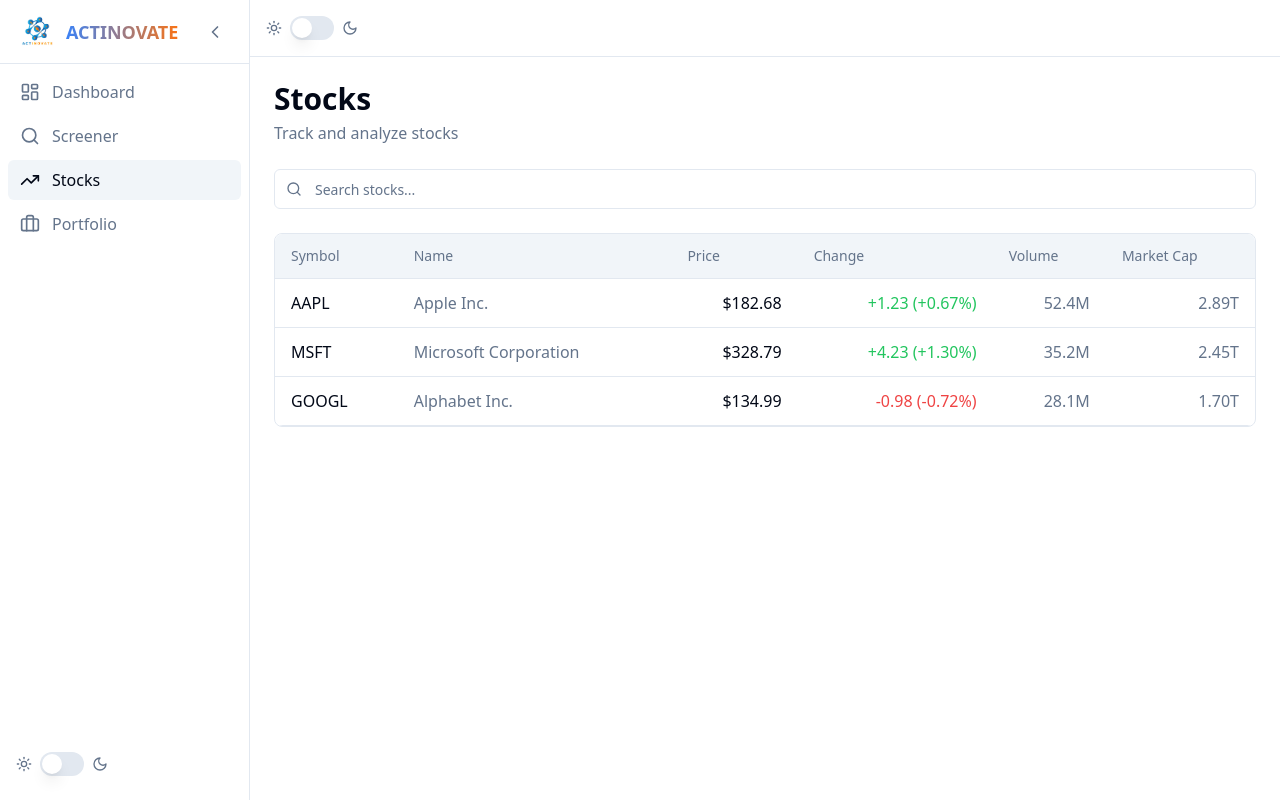
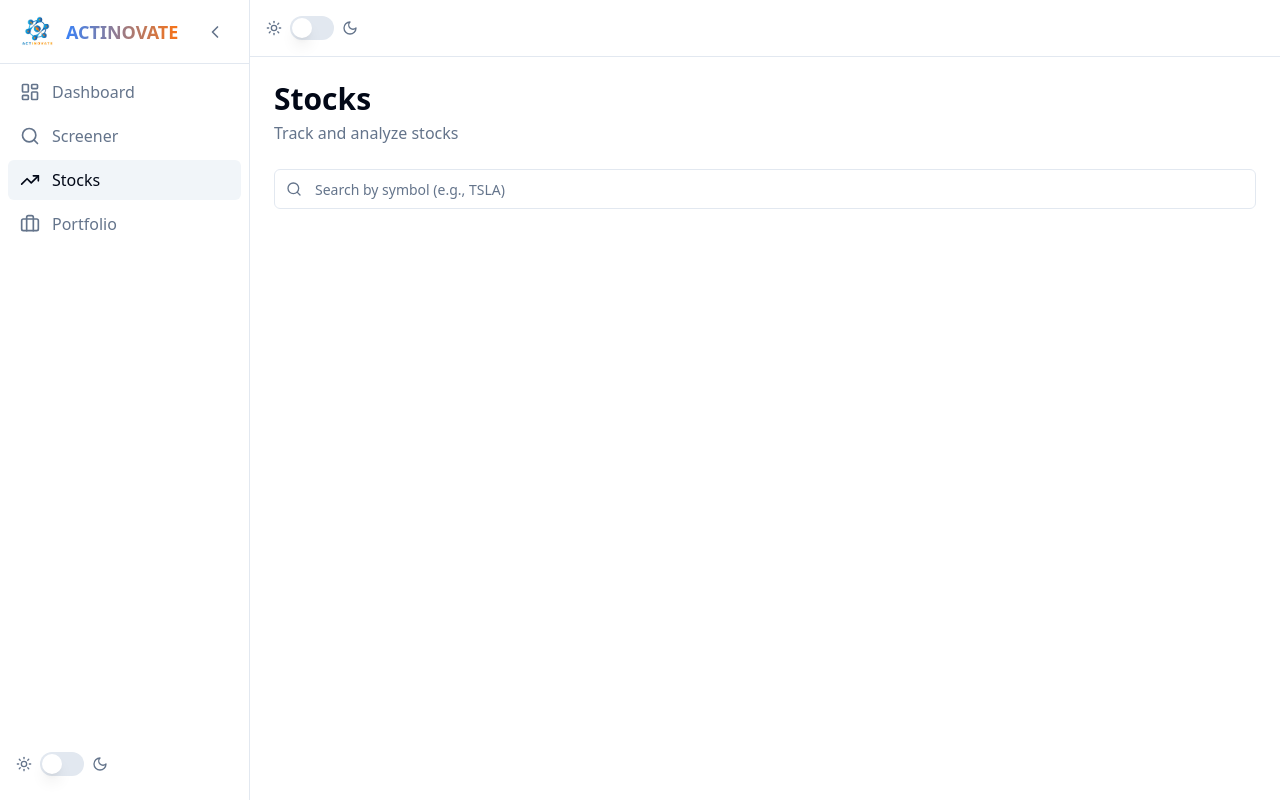
Before and after one commit to goodmand357/Actinovate_Stock_Screener, a React (Vite) app in the folder actinovate-frontend-main/: page / in a window 1280 px wide. Built offline with nearby package versions, Linux system fonts and the light colour scheme.

Commit message:
Update Stocks.tsx

```diff
--- a/actinovate-frontend-main/src/components/Stocks.tsx
+++ b/actinovate-frontend-main/src/components/Stocks.tsx
@@ -1,124 +1,33 @@
-import React, { useState } from 'react';
-import { Search, ArrowLeft } from 'lucide-react';
+import React, { useState, useEffect } from 'react';
+import { Search } from 'lucide-react';
 import { Input } from '@/components/ui/input';
-import { Card } from '@/components/ui/card';
-import StockDetail from './StockDetail';
-import { Tabs, TabsContent, TabsList, TabsTrigger } from '@/components/ui/tabs';
-import { ChartContainer } from '@/components/ui/chart';
-import { LineChart, Line, XAxis, YAxis, CartesianGrid, Tooltip, ResponsiveContainer } from 'recharts';
-
-// Mock stock data
-const stocksData = [
-  {
-    symbol: "AAPL",
-    name: "Apple Inc.",
-    price: 182.68,
-    change: 1.23,
-    changePercent: 0.67,
-    volume: "52.4M",
-    marketCap: "2.89T",
-    peRatio: "28.5",
-    revenue: "$394.3B",
-    nextReportDate: "Apr 25, 2024",
-    rsi: "56.78",
-    movingAverage50: "$178.45",
-    news: [
-      {
-        title: 'Apple Announces New Product Line',
-        timeAgo: '2 hours ago'
-      },
-      {
-        title: 'Q1 Earnings Beat Expectations',
-        timeAgo: '1 day ago'
-      }
-    ]
-  },
-  {
-    symbol: "MSFT",
-    name: "Microsoft Corporation",
-    price: 328.79,
-    change: 4.23,
-    changePercent: 1.30,
-    volume: "35.2M",
-    marketCap: "2.45T",
-    peRatio: "32.1",
-    revenue: "$211.9B",
-    nextReportDate: "May 2, 2024",
-    rsi: "62.34",
-    movingAverage50: "$315.21",
-    news: [
-      {
-        title: 'Microsoft Cloud Revenue Surges',
-        timeAgo: '5 hours ago'
-      },
-      {
-        title: 'New AI Features Announced for Office Suite',
-        timeAgo: '3 days ago'
-      }
-    ]
-  },
-  {
-    symbol: "GOOGL",
-    name: "Alphabet Inc.",
-    price: 134.99,
-    change: -0.98,
-    changePercent: -0.72,
-    volume: "28.1M",
-    marketCap: "1.70T",
-    peRatio: "25.7",
-    revenue: "$307.4B",
-    nextReportDate: "May 10, 2024",
-    rsi: "48.92",
-    movingAverage50: "$138.75",
-    news: [
-      {
-        title: 'Google Search Updates Algorithm',
-        timeAgo: '1 day ago'
-      },
-      {
-        title: 'YouTube Premium Subscribers Reach New Milestone',
-        timeAgo: '4 days ago'
-      }
-    ]
-  }
-];
-
-// Enhanced stock performance data for a more realistic chart
-const performanceData = [
-  { year: '2019', value: 100 },
-  { year: '2020', value: 120 },
-  { year: '2021', value: 180 },
-  { year: '2022', value: 150 },
-  { year: '2023', value: 200 },
-];
 
 const Stocks = () => {
   const [searchQuery, setSearchQuery] = useState('');
-  const [selectedStock, setSelectedStock] = useState(null);
+  const [stocks, setStocks] = useState([]);
+  const [loading, setLoading] = useState(false);
 
-  const handleStockSelect = (stock) => {
-    setSelectedStock(stock);
-  };
+  useEffect(() => {
+    if (!searchQuery) return;
 
-  const handleBackClick = () => {
-    setSelectedStock(null);
-  };
+    setLoading(true);
+    fetch(`/api/financial-data?symbol=${searchQuery.toUpperCase()}`)
+      .then(res => res.json())
+      .then(data => {
+        if (data && data.ticker) {
+          setStocks([data]); // wrap in array for table display
+        } else {
+          setStocks([]); // clear if not found
+        }
+        setLoading(false);
+      })
+      .catch(err => {
+        console.error('Error fetching stock:', err);
+        setStocks([]);
+        setLoading(false);
+      });
+  }, [searchQuery]);
 
-  const filteredStocks = stocksData.filter(stock =>
-    stock.symbol.toLowerCase().includes(searchQuery.toLowerCase()) ||
-    stock.name.toLowerCase().includes(searchQuery.toLowerCase())
-  );
-
-  // If a stock is selected, show the detailed view
-  if (selectedStock) {
-    return (
-      <div className="animate-fadeIn">
-        <StockDetail stock={selectedStock} onBack={handleBackClick} />
-      </div>
-    );
-  }
-
-  // Main stocks list view
   return (
     <div className="animate-fadeIn">
       <div className="mb-6">
@@ -130,12 +39,18 @@ const Stocks = () => {
         <Search className="absolute left-3 top-1/2 -translate-y-1/2 text-muted-foreground h-4 w-4" />
         <Input
           className="pl-10"
-          placeholder="Search stocks..."
-          value={searchQuery}
-          onChange={(e) => setSearchQuery(e.target.value)}
+          placeholder="Search by symbol (e.g., TSLA)"
+          onKeyDown={(e) => {
+            if (e.key === 'Enter') {
+              setSearchQuery(e.currentTarget.value.trim().toUpperCase());
+            }
+          }}
         />
       </div>
 
+      {loading ? (
+        <p className="text-muted-foreground">Loading...</p>
+      ) : stocks.length > 0 ? (
         <div className="table-container overflow-x-auto">
           <table className="stock-table w-full rounded-lg overflow-hidden">
             <thead className="bg-muted/50 border-b border-border">
@@ -143,35 +58,36 @@ const Stocks = () => {
                 <th className="px-4 py-3 text-left text-sm font-medium text-muted-foreground">Symbol</th>
                 <th className="px-4 py-3 text-left text-sm font-medium text-muted-foreground">Name</th>
                 <th className="px-4 py-3 text-right text-sm font-medium text-muted-foreground">Price</th>
-              <th className="px-4 py-3 text-right text-sm font-medium text-muted-foreground">Change</th>
-              <th className="px-4 py-3 text-right text-sm font-medium text-muted-foreground">Volume</th>
+                <th className="px-4 py-3 text-right text-sm font-medium text-muted-foreground">P/E</th>
                 <th className="px-4 py-3 text-right text-sm font-medium text-muted-foreground">Market Cap</th>
               </tr>
             </thead>
             <tbody>
-            {filteredStocks.map((stock) => (
-              <tr
-                key={stock.symbol}
-                onClick={() => handleStockSelect(stock)}
-                className="cursor-pointer hover:bg-muted/50 border-b border-border transition-colors"
-              >
-                <td className="px-4 py-4 font-medium">{stock.symbol}</td>
-                <td className="px-4 py-4 text-muted-foreground">{stock.name}</td>
-                <td className="px-4 py-4 text-right">${stock.price.toFixed(2)}</td>
-                <td className={`px-4 py-4 text-right ${stock.change >= 0 ? 'text-green-500' : 'text-red-500'}`}>
-                  {stock.change >= 0 ? '+' : ''}{stock.change.toFixed(2)}
-                  {' '}
-                  ({stock.change >= 0 ? '+' : ''}{stock.changePercent.toFixed(2)}%)
-                </td>
-                <td className="px-4 py-4 text-right text-muted-foreground">{stock.volume}</td>
-                <td className="px-4 py-4 text-right text-muted-foreground">{stock.marketCap}</td>
+              {stocks.map(stock => (
+                <tr key={stock.ticker} className="border-b border-border">
+                  <td className="px-4 py-4 font-medium">{stock.ticker}</td>
+                  <td className="px-4 py-4 text-muted-foreground">{stock.name || stock.industry}</td>
+                  <td className="px-4 py-4 text-right">${Number(stock.price || 0).toFixed(2)}</td>
+                  <td className="px-4 py-4 text-right">{Number(stock.pe_ratio || 0).toFixed(2)}</td>
+                  <td className="px-4 py-4 text-right">{formatMarketCap(stock.market_cap)}</td>
                 </tr>
               ))}
             </tbody>
           </table>
         </div>
+      ) : searchQuery ? (
+        <p className="text-muted-foreground">No data found for "{searchQuery}"</p>
+      ) : null}
     </div>
   );
 };
 
 export default Stocks;
+
+const formatMarketCap = (value: number | undefined) => {
+  if (!value) return 'N/A';
+  if (value > 1e12) return `${(value / 1e12).toFixed(2)}T`;
+  if (value > 1e9) return `${(value / 1e9).toFixed(2)}B`;
+  if (value > 1e6) return `${(value / 1e6).toFixed(2)}M`;
+  return value.toString();
+};
```
Lines whose indentation alone changed are shown as unchanged.
